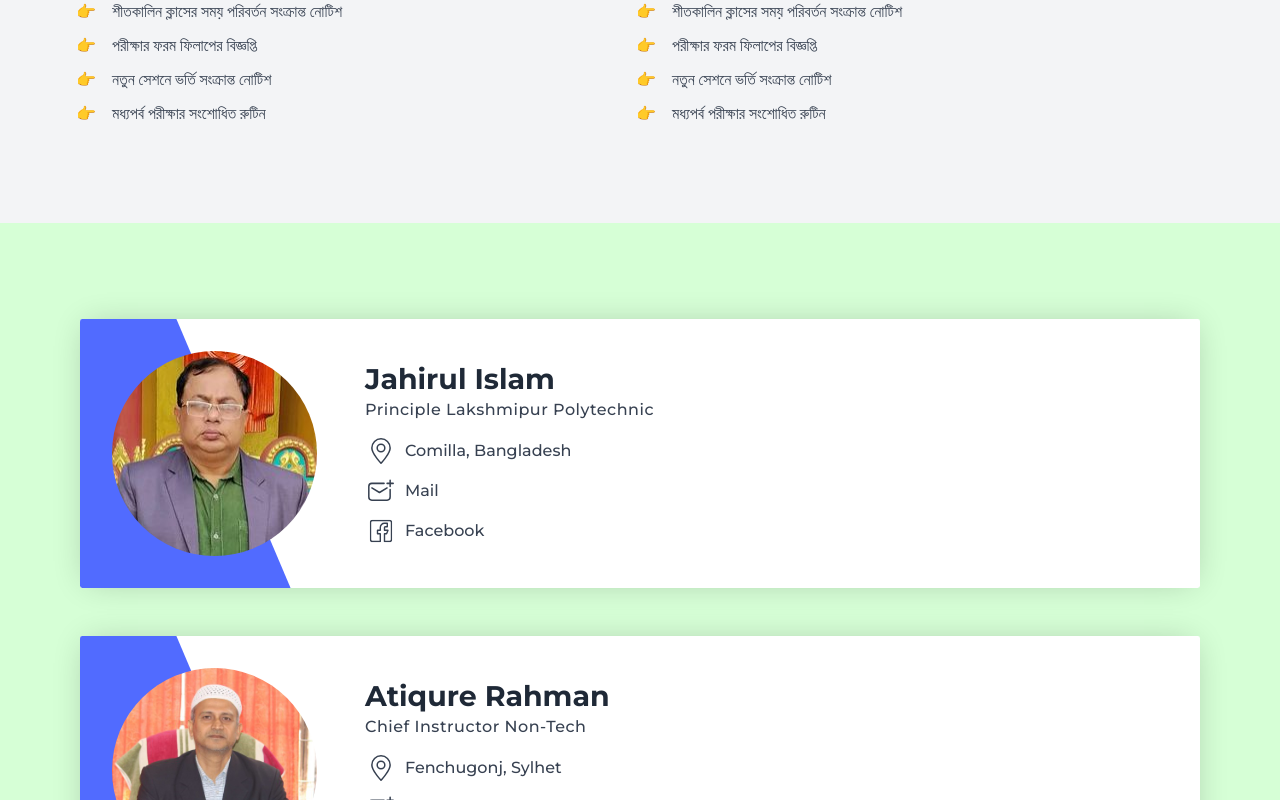
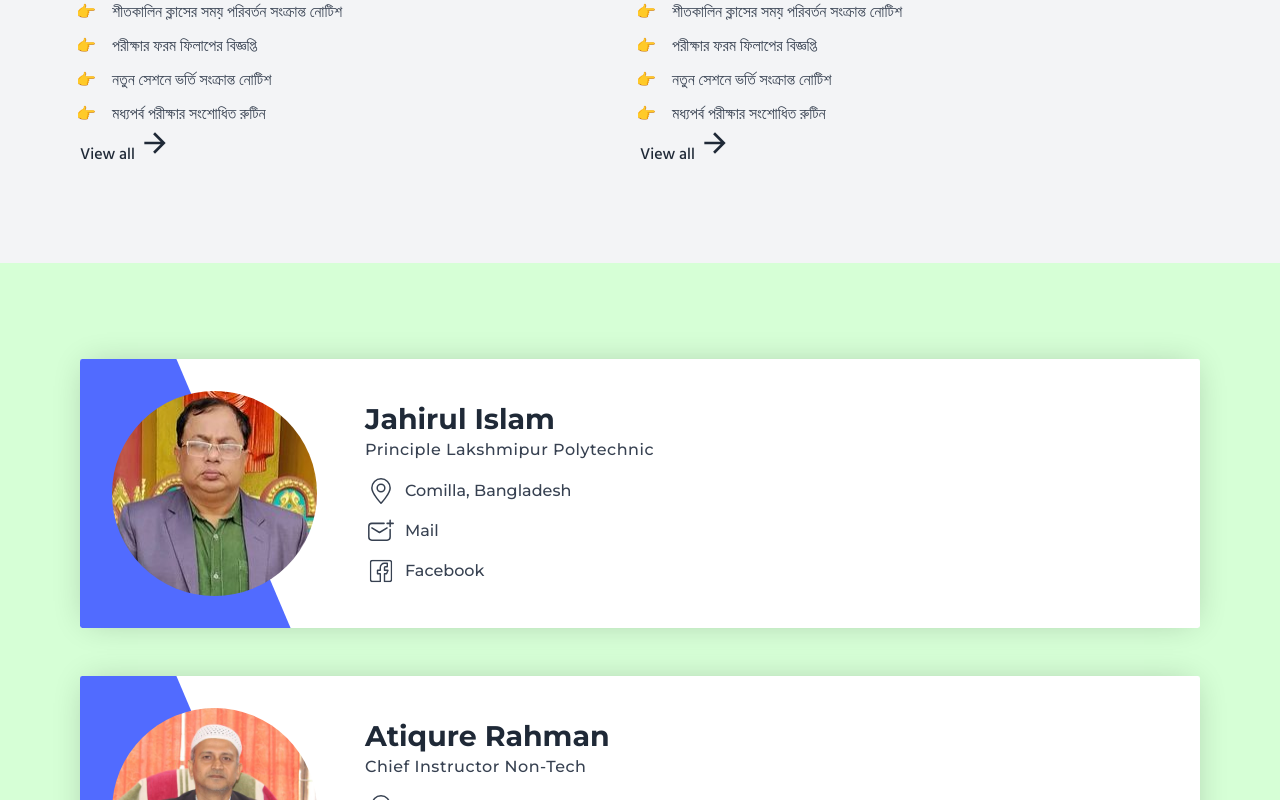
Before and after one commit to al-imam/lpi, a React (Vite) app: page / in a window 1280 px wide. Shown: the part 1200-2000 px from the top of the page. Built offline with nearby package versions, Linux system fonts and the light colour scheme.

Commit message:
Add new navLink to navigate to full page

```diff
--- a/src/components/Links/Links.jsx
+++ b/src/components/Links/Links.jsx
@@ -1,7 +1,8 @@
 import classes from "./links.module.css";
 import { NavLink } from "react-router-dom";
+import { ArrowRight } from "@svg";
 
-function Links({ data, font = "bangla" }) {
+function Links({ data, font = "bangla", link = "#", linkText = "View all" }) {
   return (
     <div className={classes.container + " " + classes[font]}>
       <h2 className={classes.heading}>{data.heading}</h2>
@@ -12,6 +13,9 @@ function Links({ data, font = "bangla" }) {
           </li>
         ))}
       </ul>
+      <NavLink to={link}>
+        {linkText} <ArrowRight />
+      </NavLink>
     </div>
   );
 }
```
